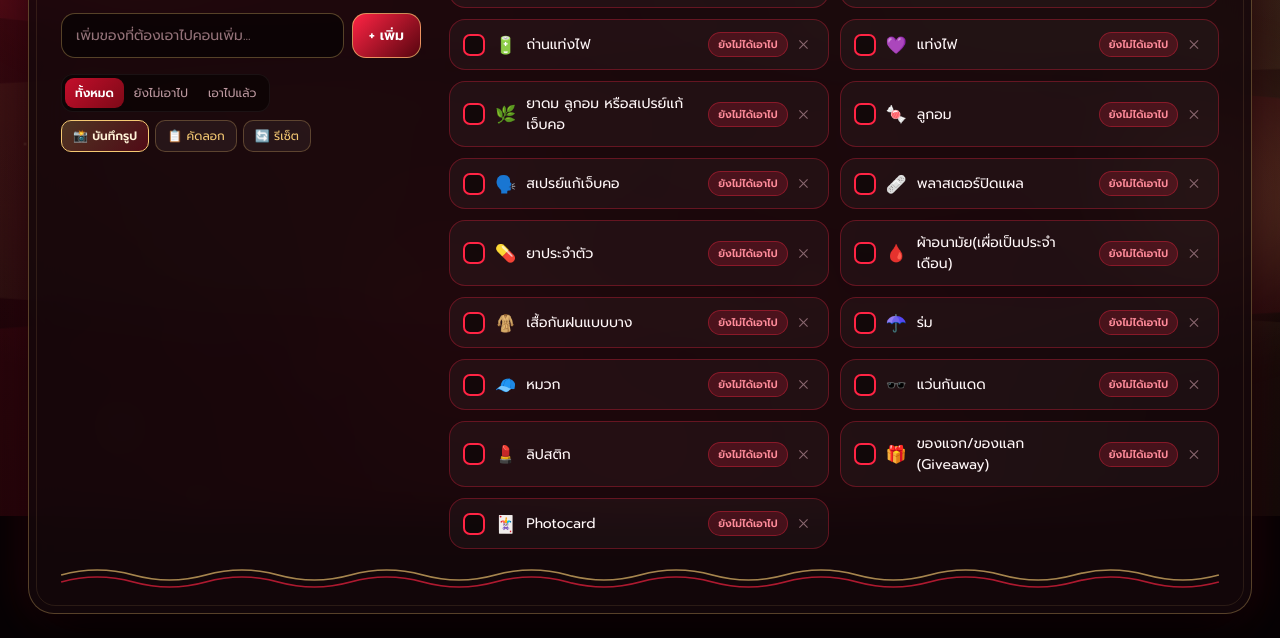
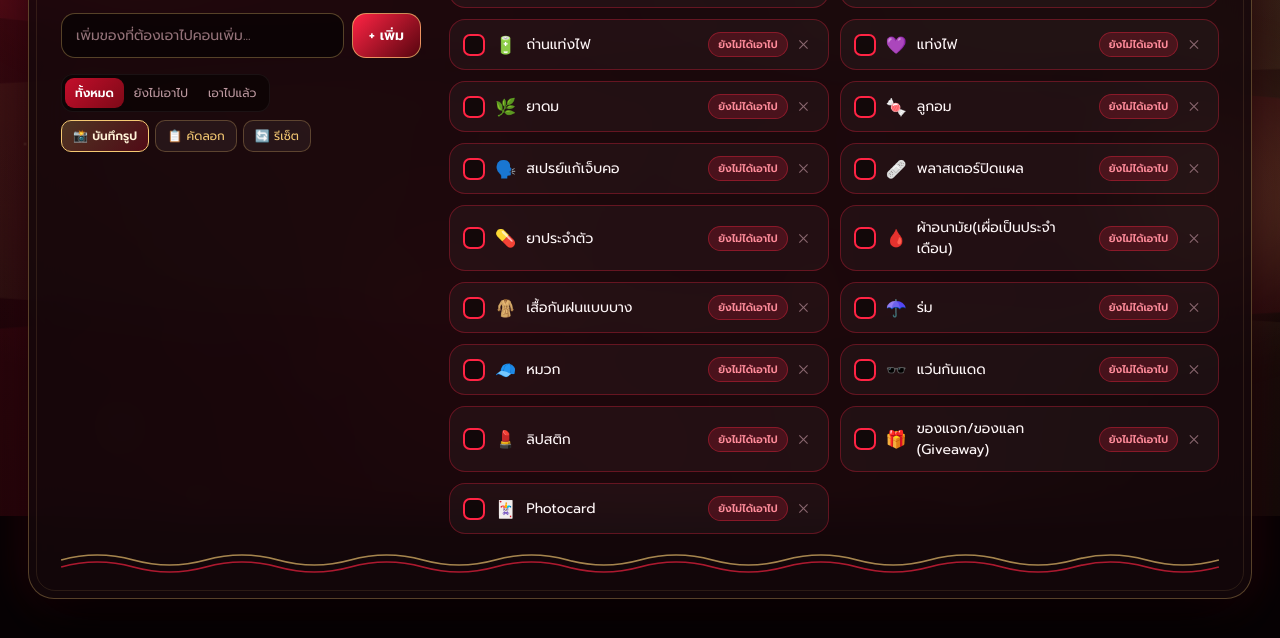
Before and after one commit to youandmeandyou-7/arirang-concert-checklist, a plain HTML site: page index.html in a window 1280 px wide. Shown: the part 284-922 px from the top of the page. Drawn offline with nearby package versions, Linux system fonts and the light colour scheme.

Commit message:
Update index.html

```diff
--- a/index.html
+++ b/index.html
@@ -743,7 +743,7 @@
       { id: 8,  emoji: "👚", name: "ชุดไปคอนวันที่6", done: false },
       { id: 9,  emoji: "🔋", name: "ถ่านแท่งไฟ", done: false },
       { id: 10, emoji: "💜", name: "แท่งไฟ", done: false },
-      { id: 11, emoji: "🌿", name: "ยาดม ลูกอม หรือสเปรย์แก้เจ็บคอ", done: false },
+      { id: 11, emoji: "🌿", name: "ยาดม", done: false },
       { id: 12, emoji: "🍬", name: "ลูกอม", done: false },
       { id: 13, emoji: "🗣️", name: "สเปรย์แก้เจ็บคอ", done: false },
       { id: 14, emoji: "🩹", name: "พลาสเตอร์ปิดแผล", done: false },
```
